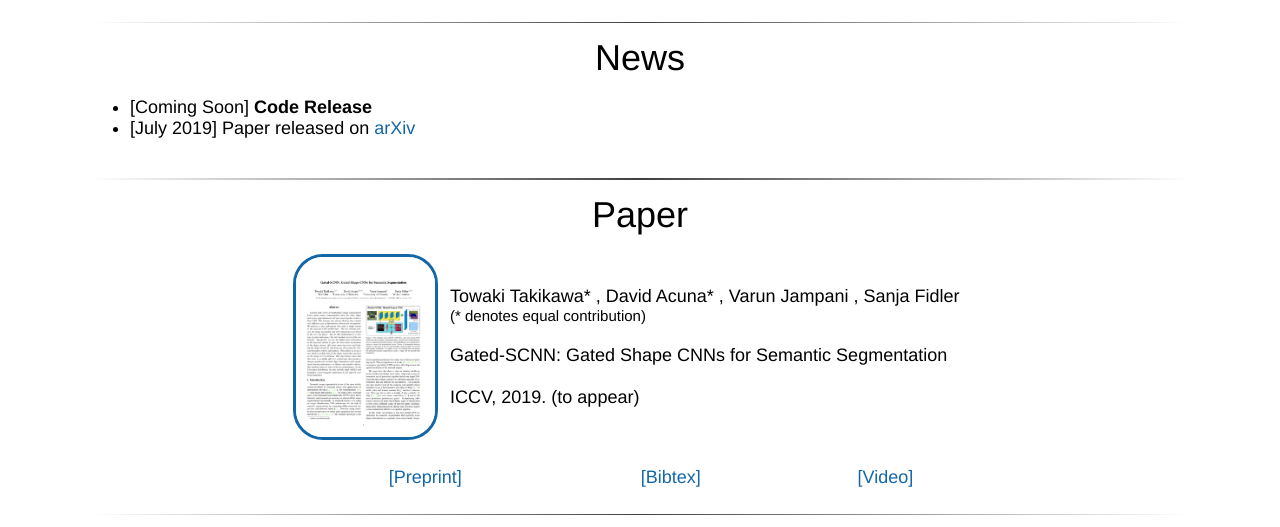
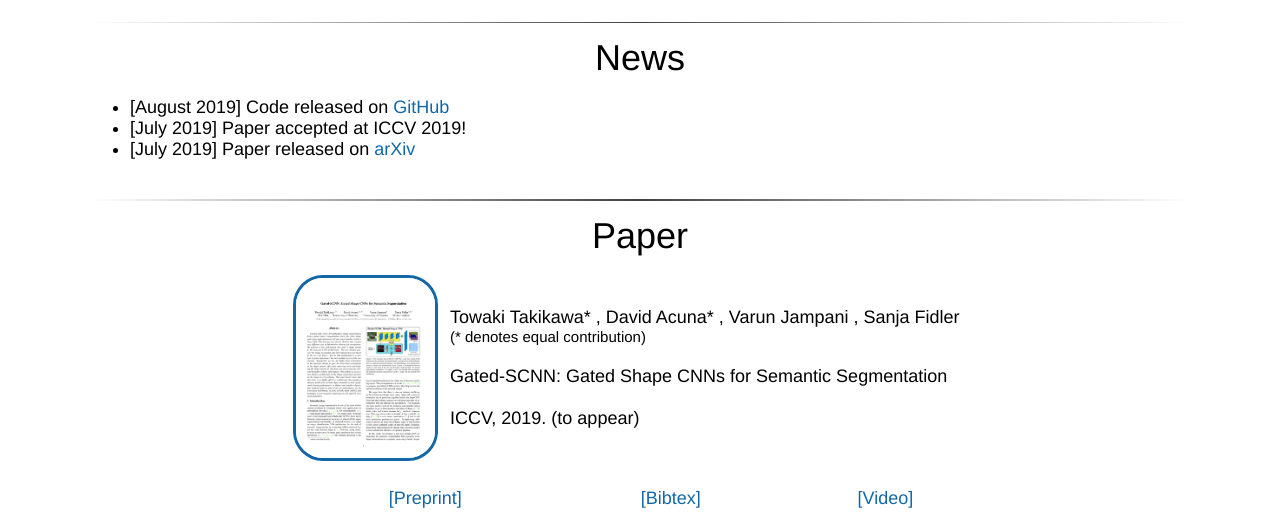
Before and after one commit to nv-tlabs/GSCNN, a plain HTML site: page docs/index.html in a window 1280 px wide. Shown: the part 837-1364 px from the top of the page. Drawn offline with Linux system fonts and the light colour scheme; a script that the page names is missing.

Commit message:
Updated website for code release

```diff
--- a/docs/index.html
+++ b/docs/index.html
@@ -248,7 +248,8 @@
              <center><h1>News</h1></center>
                 <tr>
                 <ul>
-                <li>[Coming Soon] <b>Code Release</b> </li>
+		<li>[August 2019] Code released on <a href="https://github.com/nv-tlabs/gscnn">GitHub</a></li>
+                <li>[July 2019] Paper accepted at ICCV 2019!</li>
                 <li>[July 2019] Paper released on <a href="http://arxiv.org/abs/1907.05740">arXiv</a></li>
                 </ul>
                 </tr>
```
